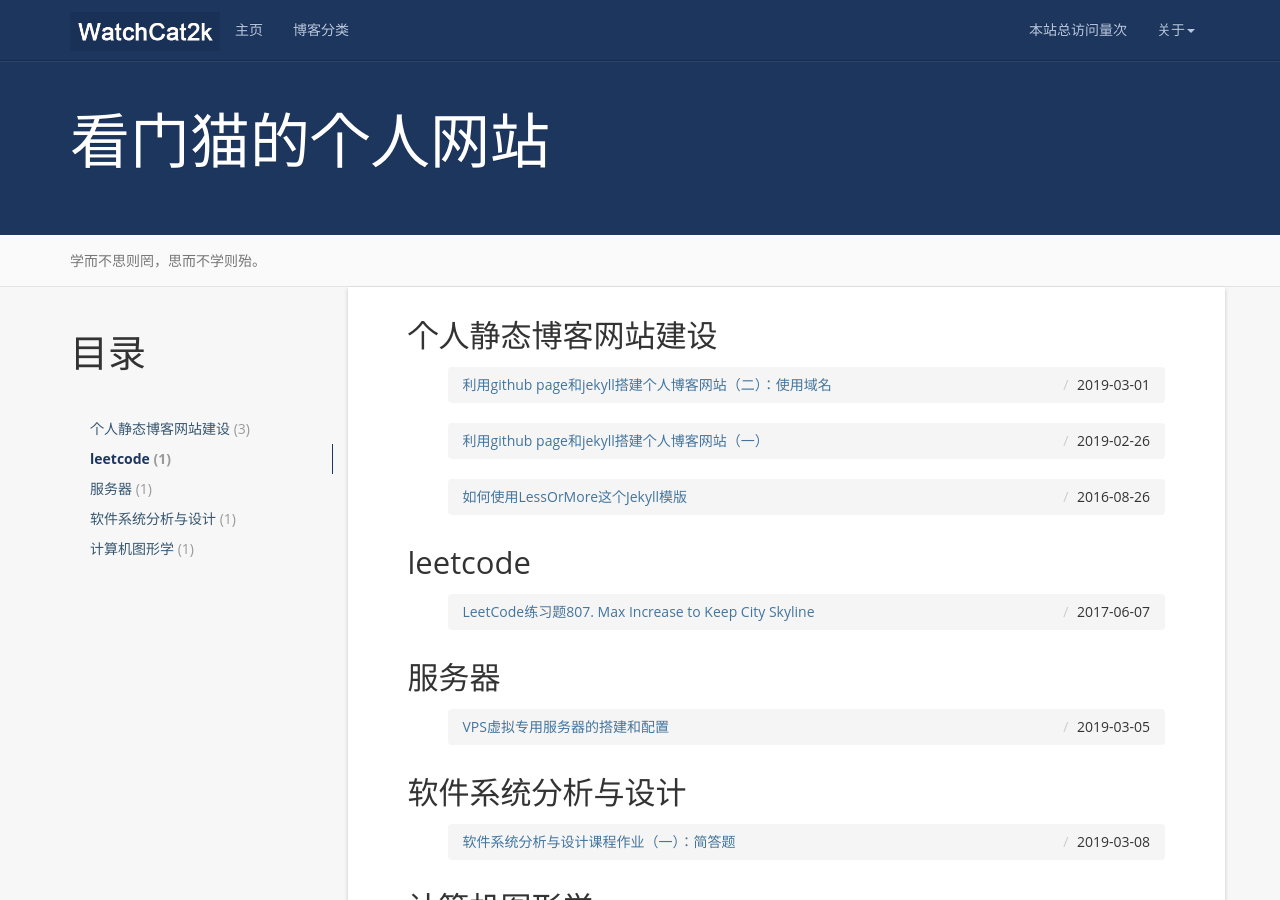
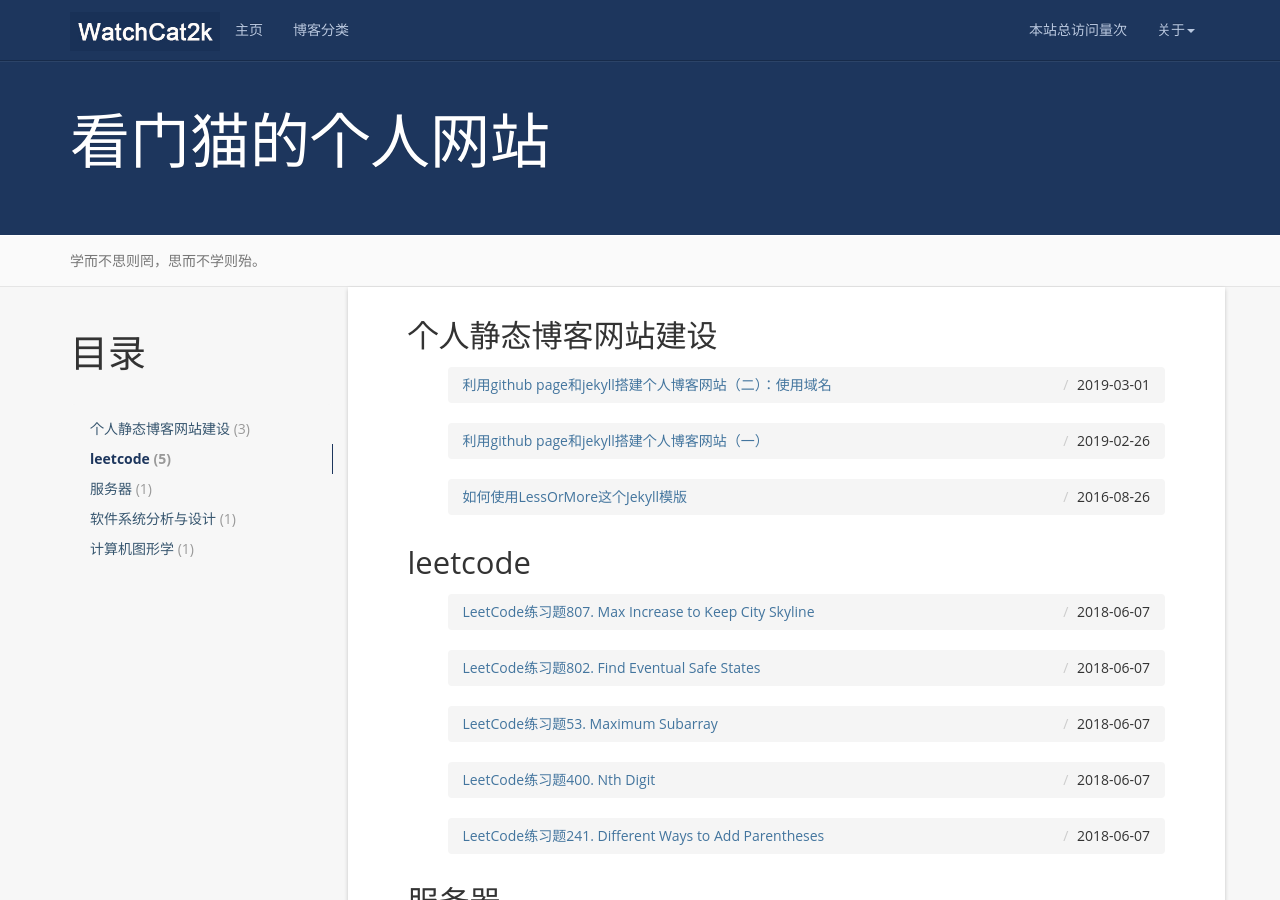
Before and after one commit to watchcat2k/LessOrMore, a Jekyll site: the page built from categories/index.html, in a window 1280 px wide and 900 px high. Built offline with Jekyll 4.4.1, drawn with Linux system fonts in a browser that asks for light colours; nearby versions of some CDN libraries; comment, search, counter and statistics services are not loaded; some of the changed lines change nothing that is shown.

Commit message:
upload histoty blog from csdn to github page

````diff
--- /dev/null
+++ b/_posts/2018-06-08-leetcode-241-different-ways-to-add-parentheses.md
@@ -0,0 +1,130 @@
+---
+layout: post
+title:  LeetCode练习题241. Different Ways to Add Parentheses
+date:   2018-06-08 00:00:00 +0800
+categories: leetcode
+---
+
+* content
+{:toc}
+
+
+
+# 题目  {#question}
+Given a string of numbers and operators, return all possible results from computing all the different possible ways to group numbers and operators. The valid operators are +, - and *.
+
+**Example 1:**
+```bash
+Input: "2-1-1"
+Output: [0, 2]
+Explanation:
+((2-1)-1) = 0
+(2-(1-1)) = 2
+```
+
+**Example 2:**
+```bash
+Input: "2*3-4*5"
+Output: [-34, -14, -10, -10, 10]
+Explanation:
+(2*(3-(4*5))) = -34
+((2*3)-(4*5)) = -14
+((2*(3-4))*5) = -10
+(2*((3-4)*5)) = -10
+(((2*3)-4)*5) = 10
+```
+
+
+
+# 分析  {#analyse}
+这道题是典型的利用递归实现分而治之的题目。
+
+基本思想是：若要求解一个字符串加上不同括号产生的所有结果，先对输入的字符串进行for循环遍历，若遇到'+'、'-'、'*'这三个运算符，则记录当前的运算符。然后分别对运算符左边和右边的子字符串递归，求解子字符串加上不同括号产生的所有结果。即是下面的两条语句：
+
+```
+lResult = diffWaysToCompute(input.substr(0, i));
+rResult = diffWaysToCompute(input.substr(i + 1, len - i - 1));
+```
+
+最后，在计算完子字符串的结果后，根据之前记录的运算符，算出最终结果。
+
+# 要点  {#important-point}
+这个递归方法的结束条件是：当传入的字符串中不含任何运算符时，将该字符串转化为数字，然后将该数字push入Vector容器数组并返回。我用了一个bool变量flag来判断字符串中是否含运算符。
+
+因为一个字符串加上不同括号会产生不止一个结果，所以diffWaysToCompute函数返回的是Vector容器数组，该Vector容器数组包含了该字符串可以产生的所有结果。所以利用左右子字符串产生的结果来计算最终结果时，是利用了两个嵌套的for循环，如下所示
+
+```
+for (int j = 0; j < lResult.size(); j++) {
+    for (int k = 0; k < rResult.size(); k++) {
+        switch (op) {
+        case '+':
+            result.push_back(lResult[j] + rResult[k]);
+            break;
+        case '-':
+            result.push_back(lResult[j] - rResult[k]);
+            break;
+        case '*':
+            result.push_back(lResult[j] * rResult[k]);
+            break;
+        default:
+            break;
+        }
+    }
+}
+```
+
+# 代码  {#code}
+```
+class Solution {
+public:
+    vector<int> diffWaysToCompute(string input) {
+        vector<int> lResult;
+        vector<int> rResult;
+        vector<int> result;
+        int len = input.size();
+        bool flag = false;
+        char op;
+
+        if (len == 0) return result;
+
+        for (int i = 0; i < len; i++) {
+            switch (input[i]) {
+                case '+':
+                case '-':
+                case '*':
+                    flag = true;
+                    op = input[i];
+                    lResult = diffWaysToCompute(input.substr(0, i));
+                    rResult = diffWaysToCompute(input.substr(i + 1, len - i - 1));
+                    for (int j = 0; j < lResult.size(); j++) {
+                        for (int k = 0; k < rResult.size(); k++) {
+                            switch (op) {
+                            case '+':
+                                result.push_back(lResult[j] + rResult[k]);
+                                break;
+                            case '-':
+                                result.push_back(lResult[j] - rResult[k]);
+                                break;
+                            case '*':
+                                result.push_back(lResult[j] * rResult[k]);
+                                break;
+                            default:
+                                break;
+                            }
+                        }
+                    }
+                    break;
+                default:
+                    break;
+            }
+        }
+
+        if (flag == false) {
+            result.push_back(atoi(input.data()));
+        }
+
+        return result;
+    }
+
+};
+```
--- /dev/null
+++ b/_posts/2018-06-08-leetcode-400-nth-digit.md
@@ -0,0 +1,111 @@
+---
+layout: post
+title:  LeetCode练习题400. Nth Digit
+date:   2018-06-08 00:00:00 +0800
+categories: leetcode
+---
+
+* content
+{:toc}
+
+
+
+# 题目  {#question}
+Find the nth digit of the infinite integer sequence 1, 2, 3, 4, 5, 6, 7, 8, 9, 10, 11, ...
+
+**Note:**
+
+n is positive and will fit within the range of a 32-bit signed integer (n < 231).
+
+```bash
+Example 1:
+Input:3
+Output:3
+
+Example 2:
+Input:11
+Output:0
+Explanation:The 11th digit of the sequence 1, 2, 3, 4, 5, 6, 7, 8, 9, 10, 11, ... is a 0, which is part of the number 1
+```
+
+
+# 第一种方法  {#first-solution}
+## 分析  {#first-solution-analyse}
+我首先是声明一个栈num，一个初始值为0的计数器count，循环遍历1, 2, 3, 4, 5, 6, 7, 8, 9, 10, 11，... 这些数，在每次循环时，把循环到的数字拆为单个数字，如10拆为1和0，先push低位0进栈num中，然后push高位1进栈num中，这样栈顶是数列位置靠前的数，栈底是数列位置靠后的数。当栈不为空时，令计数器count++，判断count是否等于传入的参数n，若等于，则返回栈顶值，即所求值；若不等，则将栈顶的值pop出去。直到栈为空，然后进入下一个循环。这样的话，每次循环只涉及数列中一个数的操作，
+
+## 代码  {#first-solution-code}
+```
+int findNthDigit(int n) {
+	int yu = 0, shang = 0;
+	int count = 0;
+	stack<int> num;
+
+	for (int i = 1; i <= n; i++) {
+		shang = i;			//令余数为n，方便循环进行
+		while (shang != 0) {
+			yu = shang % 10;
+			shang = shang / 10;
+			num.push(yu);
+		}
+
+		while (num.size() != 0) {
+			count++;
+			if (count == n) {
+				return num.top();
+			}
+			else {
+				num.pop();
+			}
+		}
+	}
+}
+```
+
+这种写法逻辑上是正确，但是评测时出现了**超时错误**，也就是说，代码是正确的，但运行效率不高，该代码的复杂度为O(n^2)，所以必须要改变想法。
+
+# 正确方法  {#right-solution}
+## 分析  {#right-solution-analyse}
+在仔细观察数列和所求值之间的关系之后，发现它们之间确实存在一定规律，利用该规律是可以直接构造出复杂度为O(n)的算法。
+
+|数的位数n（位） |n位数一共有多少个（个） |范围为 |
+|--|--|--|
+|1 |9 |0-9 |
+|2 |90 |10-99 |
+|3 |900 |100-999 |
+|4 |9000 |1000-9999 |
+
+通过观察数的位数，该位数上一共有多少个数，从哪个数开始等等这些规律，可以轻松地实现基于数列规律的算法。大致方法是，首先确定所求的位置n处落在哪一个数上，该数有多少位，如位置n=11时，落在数字10上，数字10有两位数；然后确定位置n落在该数的哪一位，如位置n=11时，落在数字10的十位。
+
+## 代码  {#right-solution-code}
+```
+class Solution {
+public:
+    int findNthDigit(int n) {
+        long long int digitLength = 0;
+        long long int shang = 0, yu = 0;
+        long long int resultN = n;
+        long long int targetNum = 0;
+        long long int result = 0;
+        for (int i = 0; ; i++) {
+             digitLength = (i + 1) * 9 * pow(10, i);
+             if (resultN < digitLength) {
+                 shang = resultN / (i + 1);
+                 yu = resultN % (i + 1);
+
+                 if (yu == 0) {
+                     yu = i + 1;
+                     shang--;
+                 }
+                 targetNum = shang + pow(10, i);
+                 //然后取targetNum的第yu位
+                 result = targetNum % (long long int)pow(10, i + 2 - yu);
+                 result = result / (long long int)pow(10, i + 1 - yu);
+                 return result;
+             }
+             else {
+                 resultN -= digitLength;
+             }
+        }
+    }
+};
+```
--- /dev/null
+++ b/_posts/2018-06-08-leetcode-53-maximum-subarray.md
@@ -0,0 +1,50 @@
+---
+layout: post
+title:  LeetCode练习题53. Maximum Subarray
+date:   2018-06-08 00:00:00 +0800
+categories: leetcode
+---
+
+* content
+{:toc}
+
+
+
+# 题目  {#question}
+Given an integer array nums, find the contiguous subarray (containing at least one number) which has the largest sum and return its sum.
+
+**Example:**
+```bash
+Input: [-2,1,-3,4,-1,2,1,-5,4],
+Output: 6
+Explanation: [4,-1,2,1] has the largest sum = 6.
+```
+
+**Follow up:**
+
+If you have figured out the O(n) solution, try coding another solution using the divide and conquer approach, which is more subtle.
+
+
+# 分析  {#analyse}
+这个问题可以直接用O(n)复杂度算法来求解。算法如下：
+1. 步骤一，创建变量result和变量max，都赋值为nums[0]，创建循环变量i，赋值为0。
+2. 步骤二，如果max+nums[i]的值大于nums[i]的值，变量max赋值为max+nums[i]，否则赋值为nums[i]。如果result的值大于max的值，变量result保持为原result的值，否则赋值为max的值。
+3. 步骤三，i 赋值为i+1，如果 i 的值等于nums.size()，则返回result的值并终止程序，否则执行步骤二。
+
+# 代码  {#code}
+```
+class Solution {
+public:
+    int maxSubArray(vector<int>& nums) {
+        if (nums.size() == 0) return 0;
+
+        int result = nums[0];
+        int max = nums[0];
+        for (int i = 1; i < nums.size(); i++) {
+            max = max + nums[i] > nums[i] ? max + nums[i] : nums[i];
+            result = result > max ? result : max;
+        }
+        return result;
+    }
+};
+```
--- /dev/null
+++ b/_posts/2018-06-08-leetcode-802-find-eventual-safe-states.md
@@ -0,0 +1,95 @@
+---
+layout: post
+title:  LeetCode练习题802. Find Eventual Safe States
+date:   2018-06-08 00:00:00 +0800
+categories: leetcode
+---
+
+* content
+{:toc}
+
+
+
+# 题目  {#question}
+In a directed graph, we start at some node and every turn, walk along a directed edge of the graph.  If we reach a node that is terminal (that is, it has no outgoing directed edges), we stop.
+
+Now, say our starting node is eventually safe if and only if we must eventually walk to a terminal node.  More specifically, there exists a natural number K so that for any choice of where to walk, we must have stopped at a terminal node in less than K steps.
+
+Which nodes are eventually safe?  Return them as an array in sorted order.
+
+The directed graph has N nodes with labels 0, 1, ..., N-1, where N is the length of graph.  The graph is given in the following form: graph[i] is a list of labels j such that (i, j) is a directed edge of the graph.
+
+**Example:**
+```bash
+Input: graph = [[1,2],[2,3],[5],[0],[5],[],[]]
+Output: [2,4,5,6]
+Here is a diagram of the above graph.
+```
+
+![在这里插入图片描述](https://raw.githubusercontent.com/watchcat2k/watchcat2k.github.io/master/styles/images/blogImage/2018-06/2018-06-08-1.png)
+
+**Note:**
+
+- graph will have length at most 10000.
+- The number of edges in the graph will not exceed 32000.
+- Each graph[i] will be a sorted list of different integers, chosen within the range [0, graph.length - 1].
+
+
+# 分析  {#analyse}
+这道题的实质是利用深度优先算法遍历这个图，然后判断以某一点为起点时是否存在环，若不存在环，则该起点是安全的。
+
+首先用state数组标明每个节点的状态，0表示未访问过，1表示访问过且是安全的，2访问过且不安全。初始时，每个节点的状态为0，即未访问过。
+
+然后声明一个深度优先遍历函数 如下所示：
+
+```
+bool oneNodePath(vector<vector<int>>& graph, int start, vector<int>& state)
+```
+
+函数的第一个参数为原图graph，第二个参数为遍历起始的点，第三个参数为所有点的状态。
+
+因为图有可能不是连通图，对每个点都需要遍历，所以在eventualSafeNodes函数中利用for循环对每个点进行深度优先遍历。如下代码所示：
+
+```
+for (int i = 0; i < len; i++) {
+    if (oneNodePath(graph, i, state)) {
+        result.push_back(i);
+    }
+}
+```
+
+在深度优先遍历函数oneNodePath中，遍历到的点，若它状态为0，就将它修改为2，然后对它的子节点进行遍历。若便利完子节点都没发现有环，说明该节点是安全的，则修改状态为1，否则是不安全的，保持状态为2。
+
+# 代码  {#code}
+```
+class Solution {
+public:
+    bool oneNodePath(vector<vector<int>>& graph, int start, vector<int>& state) {
+        if (state[start] == 0) state[start] = 2;
+        else if (state[start] == 1) return true;
+        else if (state[start] == 2) return false;
+        for (int i = 0; i < graph[start].size(); i++) {
+            if (oneNodePath(graph, graph[start][i], state) == false) return false;
+        }
+        state[start] = 1;
+        return true;
+    }
+    //state代表节点状态,0表示未访问过，1表示访问过且是安全的，2访问过且不安全
+    vector<int> eventualSafeNodes(vector<vector<int>>& graph) {
+        int len = graph.size();
+        vector<int> result;
+        vector<int> state;
+        //全部初始化为未访问
+        for (int i = 0; i < len; i++) {
+            state.push_back(0);
+        }
+
+        for (int i = 0; i < len; i++) {
+            if (oneNodePath(graph, i, state)) {
+                result.push_back(i);
+            }
+        }
+        return result;
+    }
+};
+```
--- a/_posts/2017-06-08-leetcode-807-max-Increase-to-keep-city-skyline.md
+++ b/_posts/2018-06-08-leetcode-807-max-Increase-to-keep-city-skyline.md
@@ -1,7 +1,7 @@
 ---
 layout: post
 title:  LeetCode练习题807. Max Increase to Keep City Skyline
-date:   2017-06-08 00:00:00 +0800
+date:   2018-06-08 00:00:00 +0800
 categories: leetcode
 ---
 
````
Also changed, not shown: styles/images/blogImage/2018-06/2018-06-08-1.png (added).
